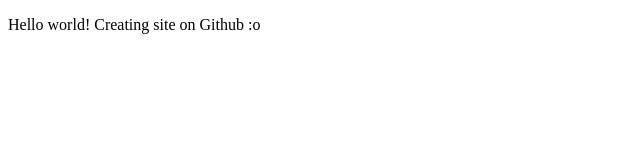
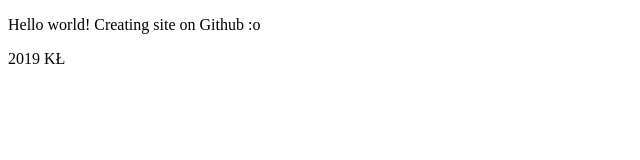
Before and after one commit to carloslobos/git2, a plain HTML site: page index.html in a window 1280 px wide. Shown: the full height of the page, 0-640 px from the left. Drawn offline with nearby package versions, Linux system fonts and the light colour scheme; files that its build step writes are made by us from their sources.

Commit message:
Add footer to html

```diff
--- a/index.html
+++ b/index.html
@@ -10,6 +10,7 @@
 
 <body>
     <p>Hello world! Creating site on Github :o </p>
+    <footer>2019 KŁ</footer>
 </body>
 
 </html>
```
